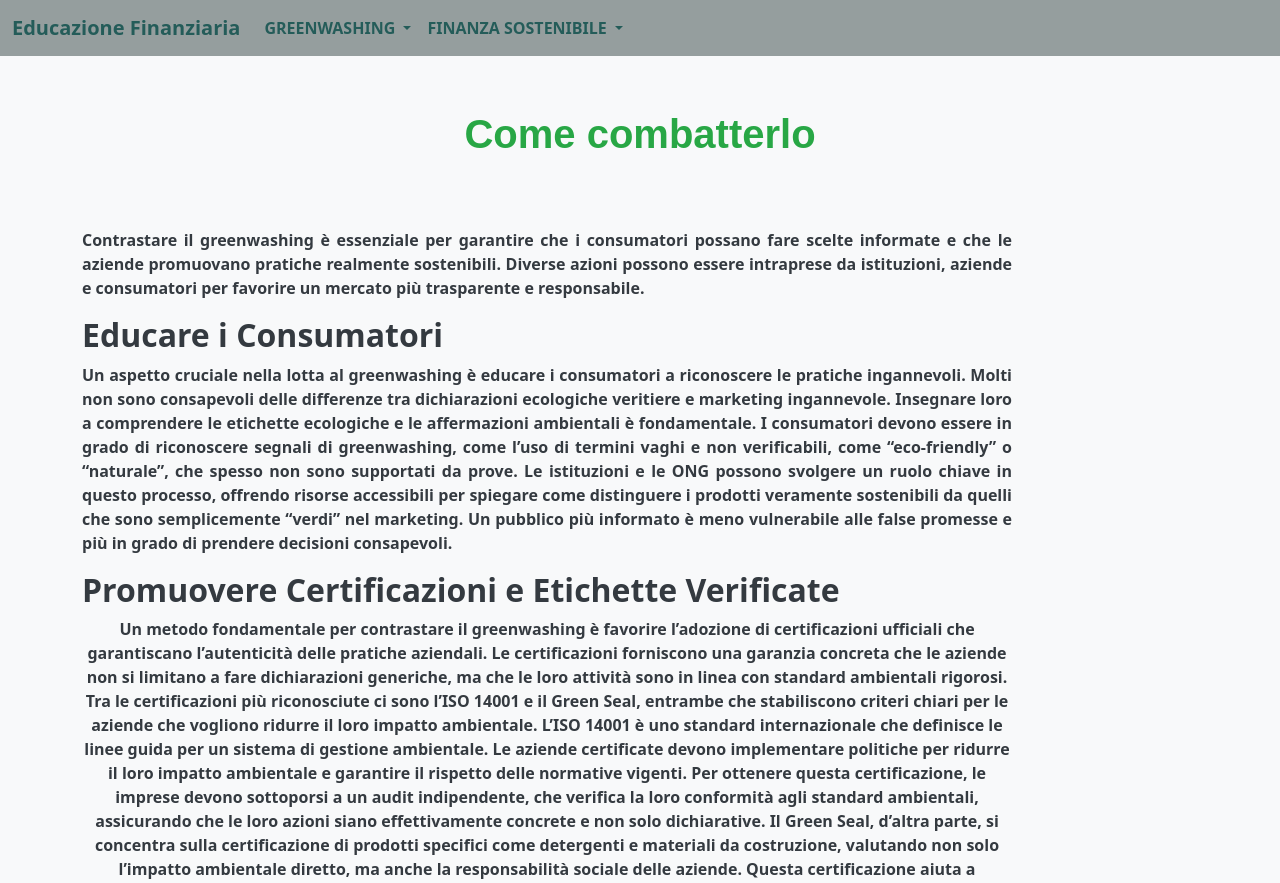
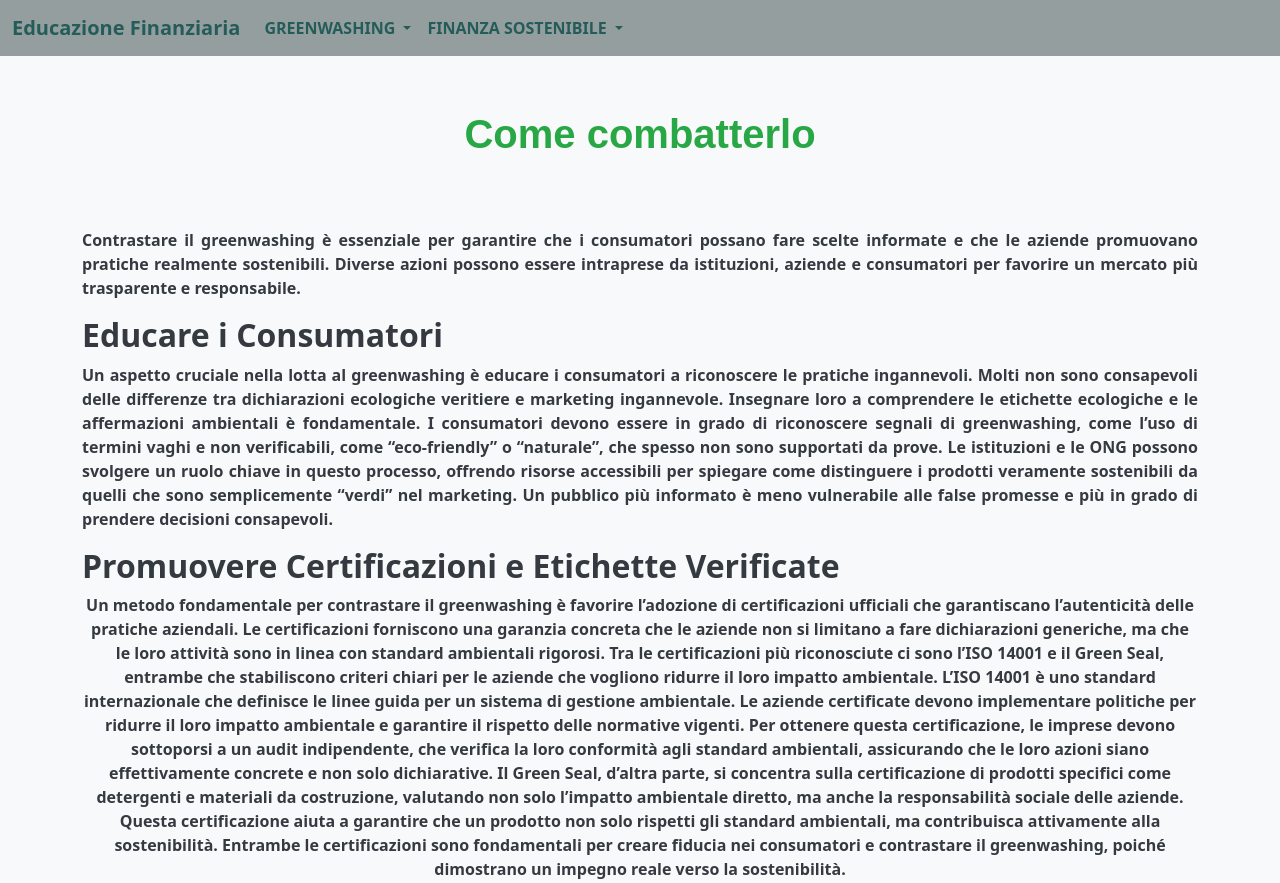
Before and after one commit to GabrielSaltarelli/Cimitero2, a website: page Greenwashing/Comecombattere.html in a window 1280 px wide. Shown: the part 801-1684 px from the top of the page. Drawn offline with nearby package versions, Linux system fonts and the light colour scheme.

Commit message:
Update Comecombattere.html

```diff
--- a/Greenwashing/Comecombattere.html
+++ b/Greenwashing/Comecombattere.html
@@ -86,7 +86,7 @@
     <div class="container text-center">
         <div class="col">
         </div>
-  <div class="col-10">
+  <div class="col">
     <p align="justify"><b> Contrastare il greenwashing è essenziale per garantire che i consumatori possano fare scelte informate e che le aziende promuovano pratiche realmente sostenibili. Diverse azioni possono essere intraprese da istituzioni, aziende e consumatori per favorire un mercato più trasparente e responsabile.</b></p>
     <h2 align="justify"><b> Educare i Consumatori </b> </h2>
     <p align="justify"><b> Un aspetto cruciale nella lotta al greenwashing è educare i consumatori a riconoscere le pratiche ingannevoli. Molti non sono consapevoli delle differenze tra dichiarazioni ecologiche veritiere e marketing ingannevole. Insegnare loro a comprendere le etichette ecologiche e le affermazioni ambientali è fondamentale. I consumatori devono essere in grado di riconoscere segnali di greenwashing, come l’uso di termini vaghi e non verificabili, come “eco-friendly” o “naturale”, che spesso non sono supportati da prove.
```
